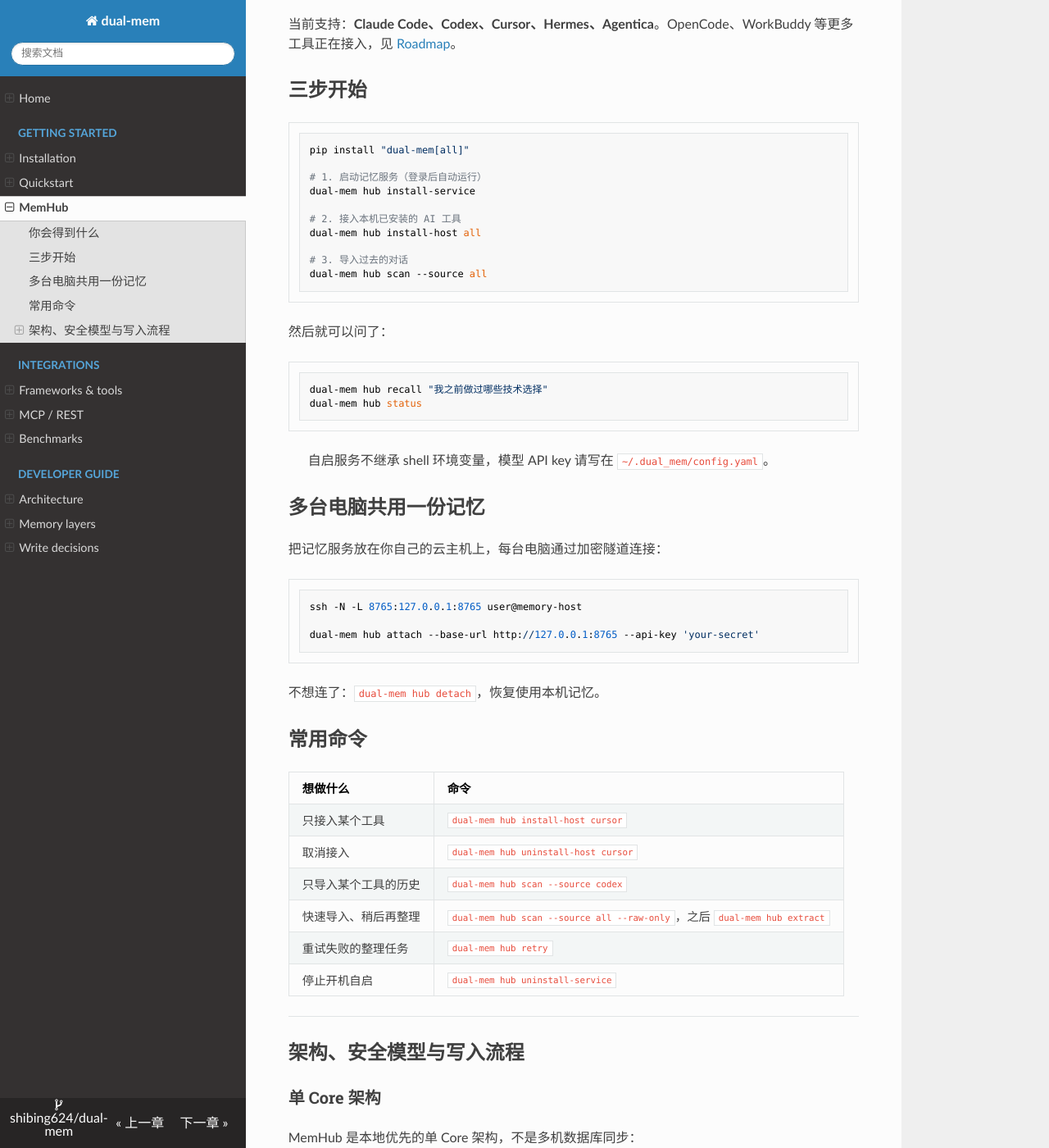
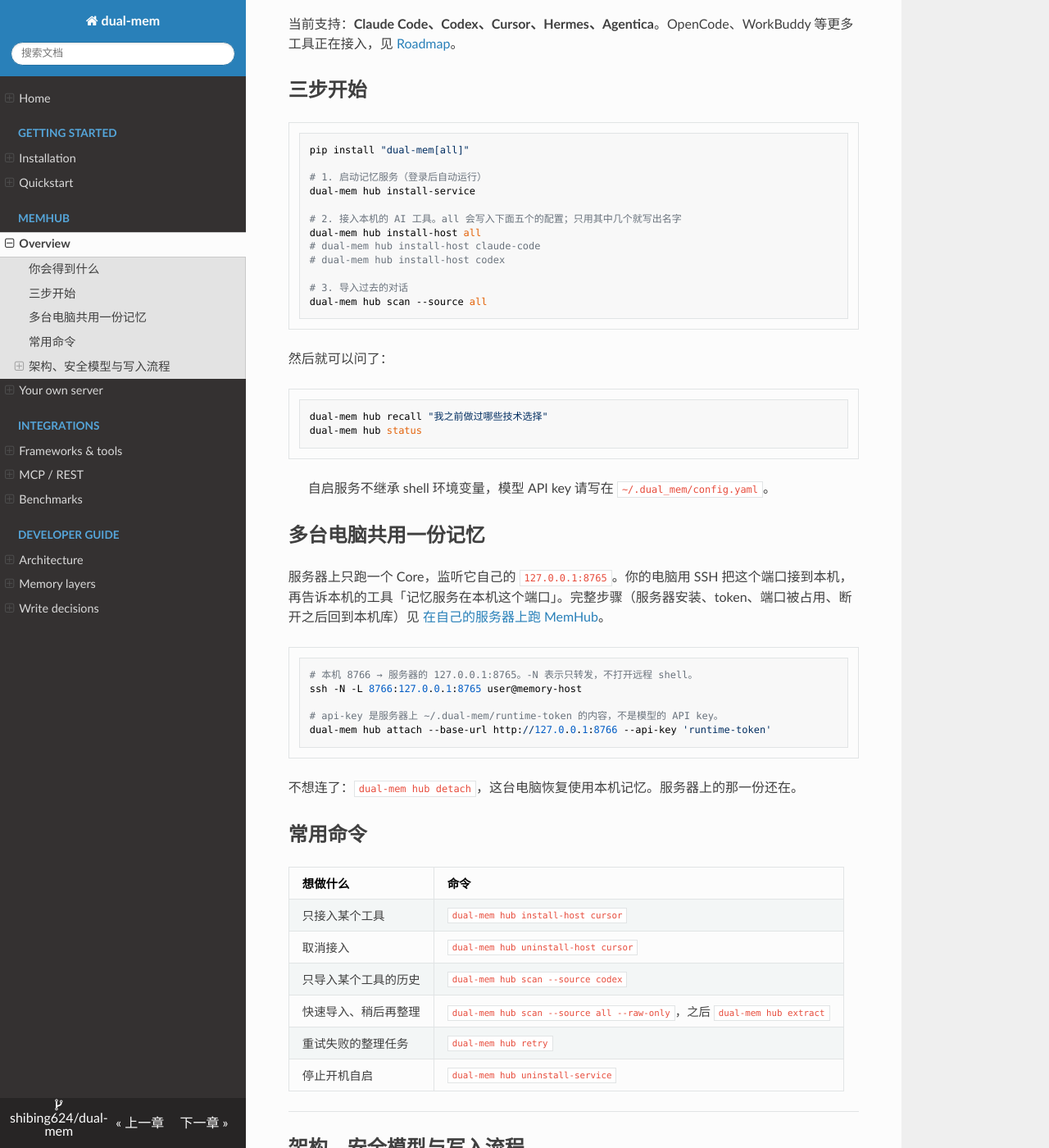
Before and after one commit to shibing624/dual-mem, an MkDocs documentation site: the page built from docs/memhub.md, in a window 1280 px wide and 1400 px high, scrolled down 657 px. Shown: the whole window at 82% size. Built offline with MkDocs 1.6.1, drawn with Linux system fonts in a browser that asks for light colours; nearby versions of some CDN libraries.

Commit message:
docs: explain one MemHub Core on your own server

````diff
--- a/docs/memhub.md
+++ b/docs/memhub.md
@@ -30,8 +30,10 @@
 # 1. 启动记忆服务（登录后自动运行）
 dual-mem hub install-service
 
-# 2. 接入本机已安装的 AI 工具
+# 2. 接入本机的 AI 工具。all 会写入下面五个的配置；只用其中几个就写出名字
 dual-mem hub install-host all
+# dual-mem hub install-host claude-code
+# dual-mem hub install-host codex
 
 # 3. 导入过去的对话
 dual-mem hub scan --source all
@@ -48,15 +50,17 @@
 
 ## 多台电脑共用一份记忆
 
-把记忆服务放在你自己的云主机上，每台电脑通过加密隧道连接：
+服务器上只跑一个 Core，监听它自己的 `127.0.0.1:8765`。你的电脑用 SSH 把这个端口接到本机，再告诉本机的工具「记忆服务在本机这个端口」。完整步骤（服务器安装、token、端口被占用、断开之后回到本机库）见 [在自己的服务器上跑 MemHub](memhub-server.md)。
 
 ```bash
-ssh -N -L 8765:127.0.0.1:8765 user@memory-host
+# 本机 8766 → 服务器的 127.0.0.1:8765。-N 表示只转发，不打开远程 shell。
+ssh -N -L 8766:127.0.0.1:8765 user@memory-host
 
-dual-mem hub attach --base-url http://127.0.0.1:8765 --api-key 'your-secret'
+# api-key 是服务器上 ~/.dual-mem/runtime-token 的内容，不是模型的 API key。
+dual-mem hub attach --base-url http://127.0.0.1:8766 --api-key 'runtime-token'
 ```
 
-不想连了：`dual-mem hub detach`，恢复使用本机记忆。
+不想连了：`dual-mem hub detach`，这台电脑恢复使用本机记忆。服务器上的那一份还在。
 
 ## 常用命令
 
--- a/mkdocs.yml
+++ b/mkdocs.yml
@@ -28,7 +28,9 @@
   - Getting Started:
       - Installation: getting-started/installation.md
       - Quickstart: getting-started/quickstart.md
-  - MemHub: memhub.md
+  - MemHub:
+      - Overview: memhub.md
+      - Your own server: memhub-server.md
   - Integrations:
       - Frameworks & tools: integrations.md
       - MCP / REST: mcp_integration.md
````
Also changed, not shown: CHANGELOG.md (+1 -0 lines), README.md (+3 -3 lines), README_EN.md (+1 -1 lines), docs/memhub-server.md (added, +102 -0 lines).
